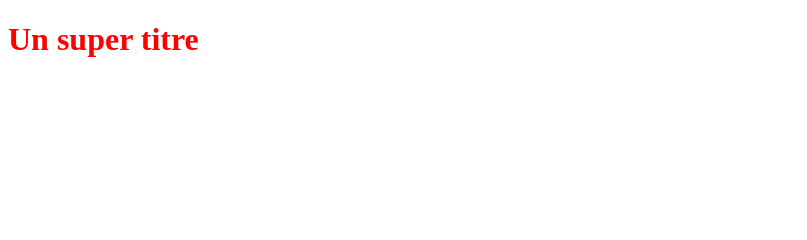
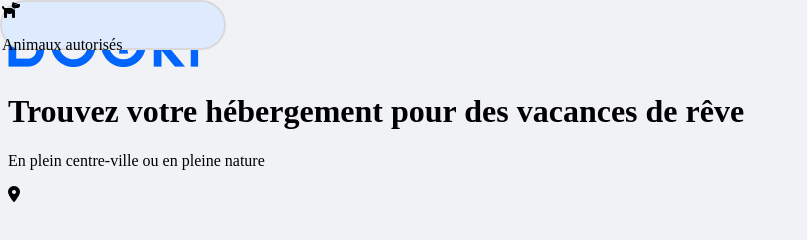
Before and after one commit to Denuet-Theo/Creersiteagencebooki_Projet1, a plain HTML site: page index.html in a window 1280 px wide. Shown: the whole page, without its empty margins (0-807 px from the left). Drawn offline with Linux system fonts and the light colour scheme; files that its build step writes are made by us from their sources.

Commit message:
création premier élément projet 2

```diff
--- a/Style/styles.css
+++ b/Style/styles.css
@@ -1,3 +1,18 @@
-h1 {
-    color: red;
- }
+body
+{
+ background-color: #F0F2F6;
+}
+
+#chien{
+    box-sizing: border-box;
+    border: 2px solid #D9D9D9;
+    border-radius: 25px;
+    background-color: #DEEBFF;
+    position: absolute;
+    left: 0%;
+    right: 0%;
+    top: 0%;
+    bottom: 0%;
+    width: 226px;
+    height: 50px;
+}
--- a/index.html
+++ b/index.html
@@ -1,10 +1,29 @@
 <!DOCTYPE html>
 <html>
-<head>
-   <title></title>
-   <link rel="stylesheet" type="text/css" href="styles.css">
-</head>
-<body>
-   <h1>Un super titre</h1>
-</body>
+   <head>
+      <meta charset="utf-8" />
+      <title></title>
+      <link rel="stylesheet" type="text/css" href="Style/styles.css">
+      <script src="https://kit.fontawesome.com/64d3d9d709.js" crossorigin="anonymous"></script>
+   </head>
+
+   <body>
+      <header>
+         <div id="logo">
+            <img src="Images/logo/Booki.png" alt="Logo de Booki" />
+         </div>
+         <h1>Trouvez votre hébergement pour des vacances de rêve</h1>
+         <p>En plein centre-ville ou en pleine nature</p>
+         <i class="fa-solid fa-location-dot"></i>
+         <div id="chien">
+            <i class="fa-solid fa-dog"></i>
+            <p>Animaux autorisés</p>
+         </div>
+      </header>
+
+      <footer>
+
+      </footer>
+   </body>
+
 </html>
```
